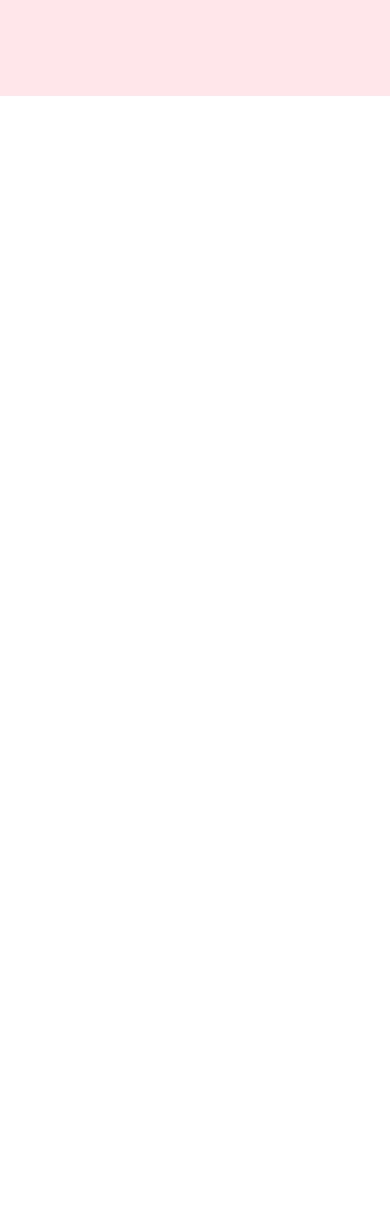
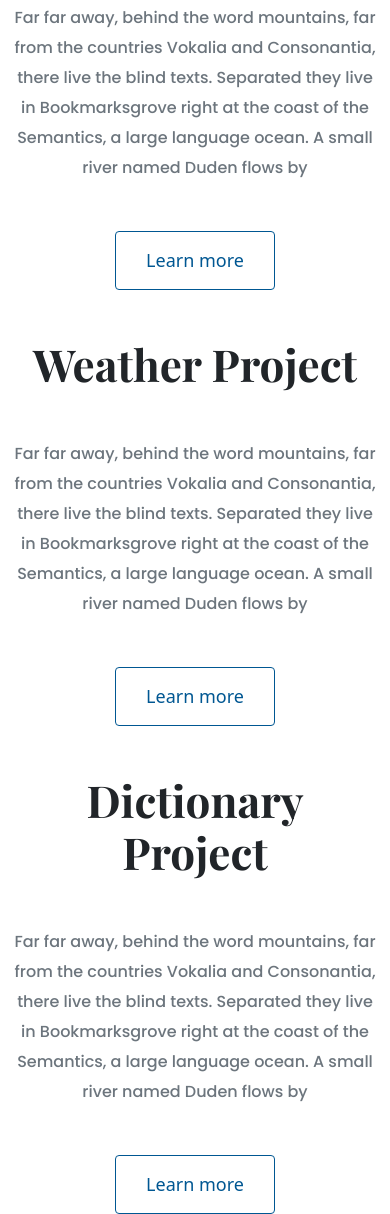
Before and after one commit to sydney257/portfolio-project, a plain HTML site: page index.html in a window 390 px wide. Shown: the part 719-1933 px from the top of the page. Before the commit the page ends 844 px from the top, so only its background shows below. Drawn offline with nearby package versions, Linux system fonts and the light colour scheme.

Commit message:
Added homepage content

```diff
--- a/index.html
+++ b/index.html
@@ -35,7 +35,65 @@
       <h2 class="mb-5">Front-end developer based in San Francisco</h2>
       <div>
         <a href="/about.html" class="btn btn-branding">Contact me</a>
-        <a href="/portfolio.html" class="btn btn-accent">View my work</a>
+        <a href="/portfolio.html" class="btn btn-branding-accent"
+          >View my work</a
+        >
+      </div>
+    </div>
+    <p class="text-center m-5">
+      Featured Project which my best projects be choice to show
+    </p>
+    <div class="container">
+      <div class="row mb-5">
+        <div class="col d-none d-lg-block">
+          <img src="images/yogurt.png" class="img-fluid" alt="yogurt" />
+        </div>
+        <div class="col">
+          <div class="project-description">
+            <h2 class="mb-5">Yogurt Project</h2>
+            <p class="mb-5 text-muted">
+              Far far away, behind the word mountains, far from the countries
+              Vokalia and Consonantia, there live the blind texts. Separated
+              they live in Bookmarksgrove right at the coast of the Semantics, a
+              large language ocean. A small river named Duden flows by
+            </p>
+            <a href="#" class="btn btn-branding-accent">Learn more</a>
+          </div>
+        </div>
+      </div>
+      <div class="row mb-5">
+        <div class="col">
+          <div class="project-description">
+            <h2 class="mb-5">Weather Project</h2>
+            <p class="mb-5 text-muted">
+              Far far away, behind the word mountains, far from the countries
+              Vokalia and Consonantia, there live the blind texts. Separated
+              they live in Bookmarksgrove right at the coast of the Semantics, a
+              large language ocean. A small river named Duden flows by
+            </p>
+            <a href="#" class="btn btn-branding-accent">Learn more</a>
+          </div>
+        </div>
+        <div class="col d-none d-lg-block">
+          <img src="images/weather.png" class="img-fluid" alt="weather" />
+        </div>
+      </div>
+      <div class="row">
+        <div class="col d-none d-lg-block">
+          <img src="images/dictionary.png" class="img-fluid" alt="dictionary" />
+        </div>
+        <div class="col">
+          <div class="project-description">
+            <h2 class="mb-5">Dictionary Project</h2>
+            <p class="mb-5 text-muted">
+              Far far away, behind the word mountains, far from the countries
+              Vokalia and Consonantia, there live the blind texts. Separated
+              they live in Bookmarksgrove right at the coast of the Semantics, a
+              large language ocean. A small river named Duden flows by
+            </p>
+            <a href="#" class="btn btn-branding-accent">Learn more</a>
+          </div>
+        </div>
       </div>
     </div>
   </body>
--- a/styles/portfolio.css
+++ b/styles/portfolio.css
@@ -14,9 +14,16 @@ h1 {
   font-size: 96px;
 }
 
+h2 {
+  font-size: 64px;
+  font-family: var(--heading-font-family);
+}
+
 p {
   font-family: var(--default-font-family);
   font-weight: normal;
+  font-size: 16px;
+  line-height: 30px;
 }
 
 .hero {
@@ -35,7 +42,7 @@ p {
   font-family: var(--default-font-family);
   font-weight: normal;
   font-size: 24px;
-  line-height: 2;
+  line-height: 1.5;
   color: #272142;
 }
 
@@ -48,12 +55,35 @@ p {
   padding: 15px 30px;
 }
 
-.btn-accent {
-  background: var(--accent-color);
+.btn-branding-accent {
   color: var(--branding-color);
-  border-color: var(--branding-color);
+  border: 1px solid var(--branding-color);
   border-radius: 4px;
   font-size: 18px;
   line-height: 27px;
   padding: 15px 30px;
 }
+
+.project-description {
+  padding: 80px 20px;
+}
+
+@media (max-width: 900px) {
+  h1 {
+    font-size: 44px;
+    line-height: 2;
+  }
+
+  h2 {
+    font-size: 44px;
+  }
+
+  .hero {
+    padding: 80px 20px;
+  }
+
+  .project-description {
+    padding: 0;
+    text-align: center;
+  }
+}
```
Also changed, not shown: images/dictionary.png (added), images/weather.png (added), images/yogurt.png (added), 1 other file.
